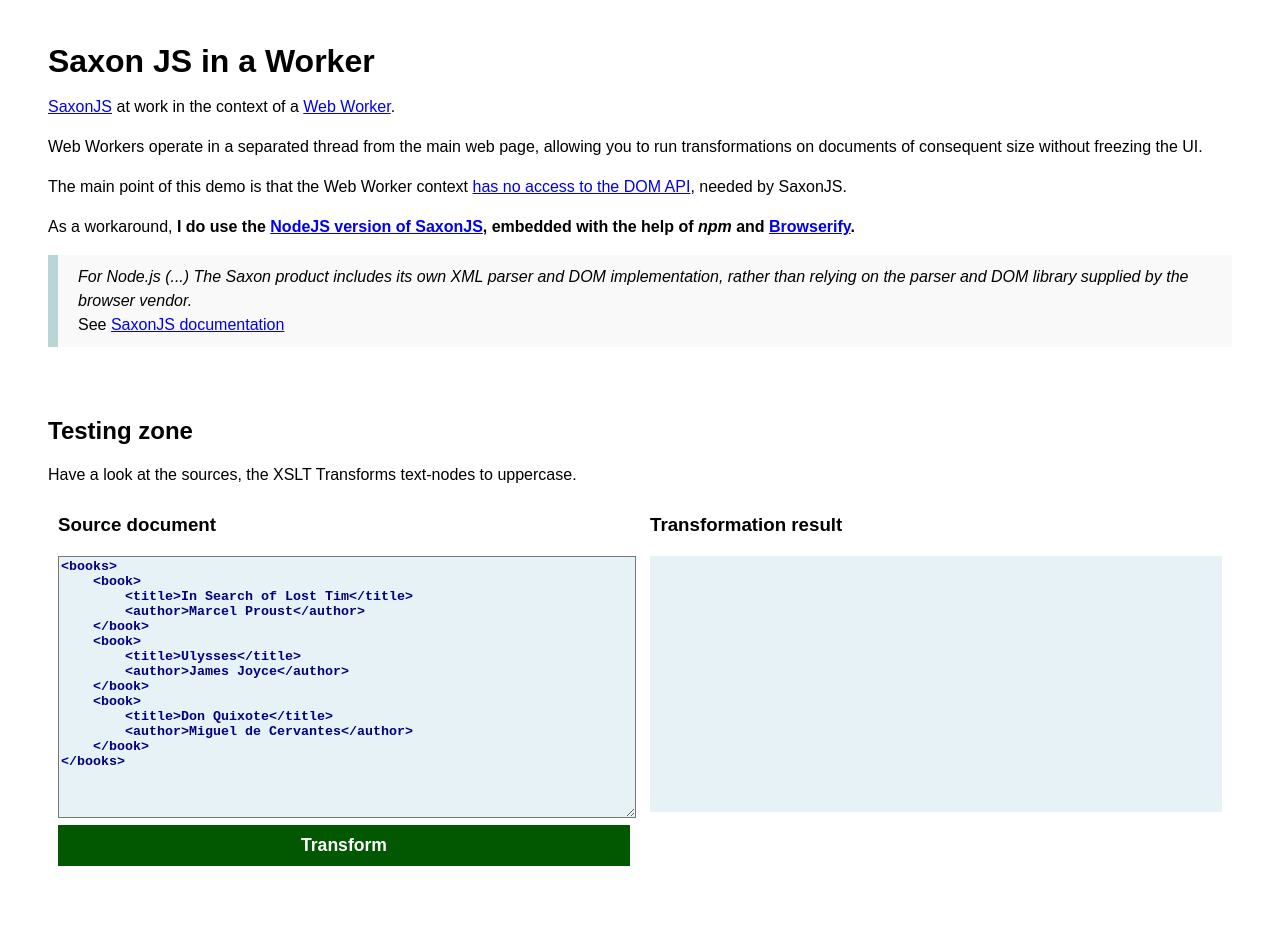
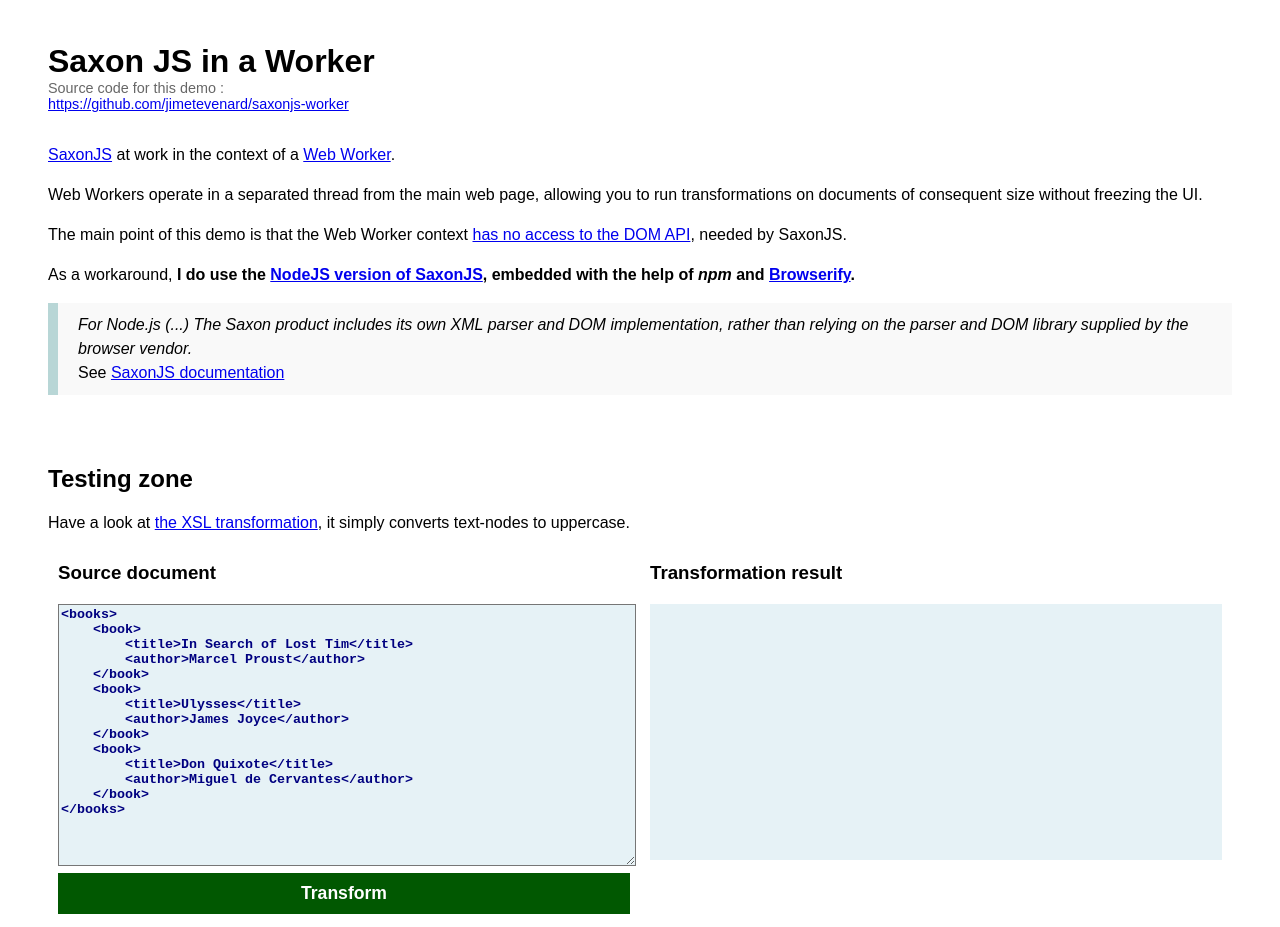
Before and after one commit to jimetevenard/saxonjs-worker, a website: page src/index.html in a window 1280 px wide. Before the commit the page ends 904 px from the top, so only its background shows below. Drawn offline with Linux system fonts and the light colour scheme; no server answers.

Commit message:
Links to Repository / Live demo

```diff
--- a/src/css/style.css
+++ b/src/css/style.css
@@ -24,6 +24,12 @@
     font-style: italic;
     background-color: #f9f9f9;
     border-left: 10px solid #b8d6d6;
+}
+
+.source {
+    color: #676767;
+    font-size: 0.9em;
+    line-height: initial;
 }
 
 .quote-source {
@@ -62,6 +68,10 @@
     textarea, pre {
         min-height: 16rem;
     }
+    .source {
+        position: relative;
+        top: -1em;
+    }
 }
 
 @media screen and  (min-width: 1050px) {
--- a/src/index.html
+++ b/src/index.html
@@ -12,7 +12,13 @@
 <body>
     <h1>Saxon JS in a Worker</h1>
 
+    <div class="source">
+        Source code for this demo : <br />
+        <a href="https://github.com/jimetevenard/saxonjs-worker">https://github.com/jimetevenard/saxonjs-worker</a>
+    </div>
+
     <section class="documentation">
+
         <p>
             <a href="https://www.saxonica.com/saxon-js/index.xml">SaxonJS</a>
             at work in the context of a
@@ -45,11 +51,12 @@
                     href="https://www.saxonica.com/saxon-js/documentation2/index.html#!about/components">SaxonJS
                     documentation</a></span>
         </blockquote>
+
     </section>
 
     <h2>Testing zone</h2>
 
-    <p>Have a look at the sources, the XSLT Transforms text-nodes to uppercase.</p>
+    <p>Have a look at <a href="https://github.com/jimetevenard/saxonjs-worker/blob/main/src/xsl/uppercase.xsl">the XSL transformation</a>, it simply converts text-nodes to uppercase.</p>
 
 
     <main>
@@ -79,6 +86,7 @@
         </div>
     </main>
 
+
     <script src="js/main.js"></script>
 </body>
 
```
Also changed, not shown: README.md.
